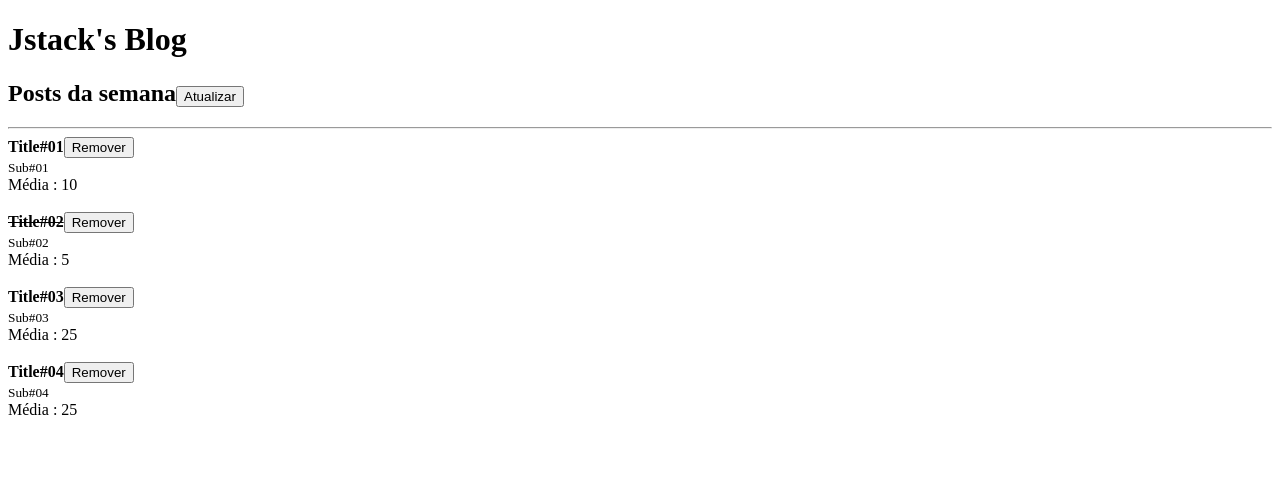
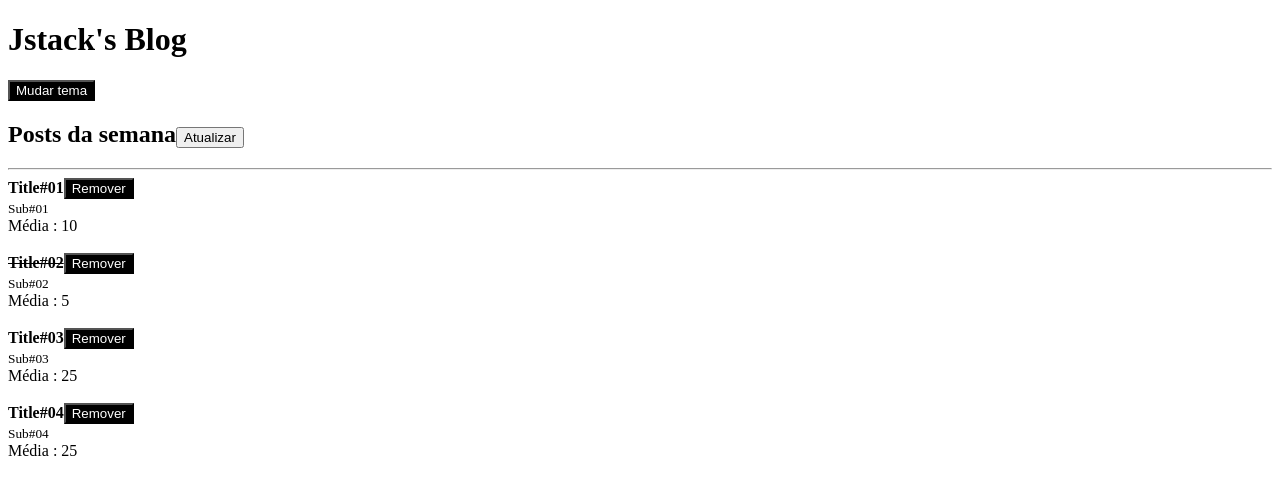
Before and after one commit to ademarpedroo/fundamentos-react, a React app: page / in a window 1280 px wide. Shown: the top 494 px of the page. Built offline with nearby package versions, Linux system fonts and the light colour scheme.

Commit message:
Mudando o tema dos botões

```diff
--- a/src/App.js
+++ b/src/App.js
@@ -5,12 +5,22 @@
 
 // Props -> Propriedades
 function App() {
+  const [theme, setTheme] = useState('dark');
+
   const [posts, setPosts] = useState([
     { id: Math.random(), title: 'Title#01', subtitle: 'Sub#01', likes: 20, read: false },
     { id: Math.random(), title: 'Title#02', subtitle: 'Sub#02', likes: 10, read: true },
     { id: Math.random(), title: 'Title#03', subtitle: 'Sub#03', likes: 50, read: false },
     { id: Math.random(), title: 'Title#04', subtitle: 'Sub#04', likes: 50, read: false },
   ]);
+
+  function handleToggleTheme(){
+    setTheme((prevState) => (
+      prevState == 'dark'
+        ? 'light'
+        : 'dark'
+    ));
+  }
 
   function handleRefresh() {
     setTimeout(() =>{
@@ -34,7 +44,10 @@
 
   return (
     <>
-    <Header>
+    <Header
+      theme={theme}
+      onToggleTheme={handleToggleTheme}
+    >
       <h2>
         Posts da semana
         <button onClick={handleRefresh}>Atualizar</button>
@@ -49,6 +62,7 @@
         likes={post.likes}
         onRemove={handleRemovePost}
         post={post}
+        theme={theme}
       />
     ))}
     </>
--- a/src/Button.js
+++ b/src/Button.js
@@ -2,14 +2,23 @@
 import PropTypes from 'prop-types';
 
 export default function Button(props) {
+  const theme = props.theme;
+
   return (
-    <button onClick={props.onClick}>
+    <button
+      onClick={props.onClick}
+      style={{
+        color: theme == 'dark' ? '#fff' : '#000',
+        background: theme == 'dark' ?'#000' : '#fff',
+       }}
+      >
       {props.children}
     </button>
   );
 }
 
 Button.propTypes = {
+  theme : PropTypes.string.isRequired,
   children: PropTypes.node.isRequired,
   onClick : PropTypes.func.isRequired,
 };
--- a/src/Header.js
+++ b/src/Header.js
@@ -1,16 +1,22 @@
 import React from 'react';
 import PropTypes from 'prop-types';
+import Button from './Button';
 
 export default function Header(props) {
   return (
     <>
       <h1>{props.title}</h1>
+      <Button theme={props.theme} onClick={props.onToggleTheme}>
+        Mudar tema
+      </Button>
       {props.children}
     </>
   );
 }
 
 Header.propTypes = {
+  theme: PropTypes.string.isRequired,
+  onToggleTheme: PropTypes.func.isRequired,
   title: PropTypes.string,
   children: PropTypes.node,
 };
--- a/src/Post.js
+++ b/src/Post.js
@@ -7,6 +7,7 @@
     <>
       <article>
         <PostHeader
+        theme={props.theme}
           onRemove={props.onRemove}
           post={{
             id: props.post.id,
@@ -25,6 +26,7 @@
 }
 
 Post.propTypes = {
+  theme : PropTypes.string.isRequired,
   onRemove: PropTypes.func.isRequired,
   post: PropTypes.shape({
     id: PropTypes.number.isRequired,
--- a/src/PostHeader.js
+++ b/src/PostHeader.js
@@ -10,7 +10,10 @@
           {props.post.read && <s>{props.post.title}</s>}
           {!props.post.read && props.post.title}
         </strong>
-        <Button onClick={() => props.onRemove(props.post.id)}>
+        <Button
+          theme={props.theme}
+          onClick={() => props.onRemove(props.post.id)}
+          >
           Remover
         </Button>
     </>
@@ -18,6 +21,7 @@
 }
 
 PostHeader.propTypes = {
+  theme : PropTypes.string.isRequired,
   onRemove : PropTypes.func.isRequired,
   post: PropTypes.shape({
     id: PropTypes.number.isRequired,
```
